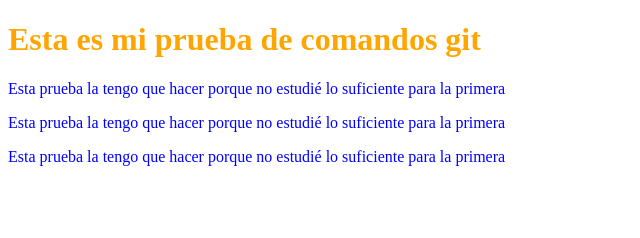
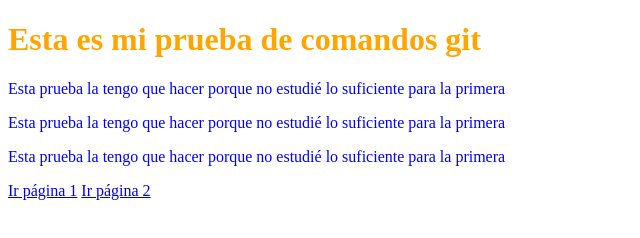
Before and after one commit to Felipe-Blest/RecuperativoGHUB, a website: page index.html in a window 1280 px wide. Shown: the whole page, without its empty margins (0-640 px from the left). Drawn offline with Linux system fonts and the light colour scheme.

Commit message:
navegación terminada

```diff
--- a/index.html
+++ b/index.html
@@ -12,5 +12,7 @@
     <p>Esta prueba la tengo que hacer porque no estudié lo suficiente para la primera</p>
     <p>Esta prueba la tengo que hacer porque no estudié lo suficiente para la primera</p>
     <p>Esta prueba la tengo que hacer porque no estudié lo suficiente para la primera</p>
+    <a href="page1.html">Ir página 1</a>
+    <a href="page2.html">Ir página 2</a>
 </body>
 </html>
```
